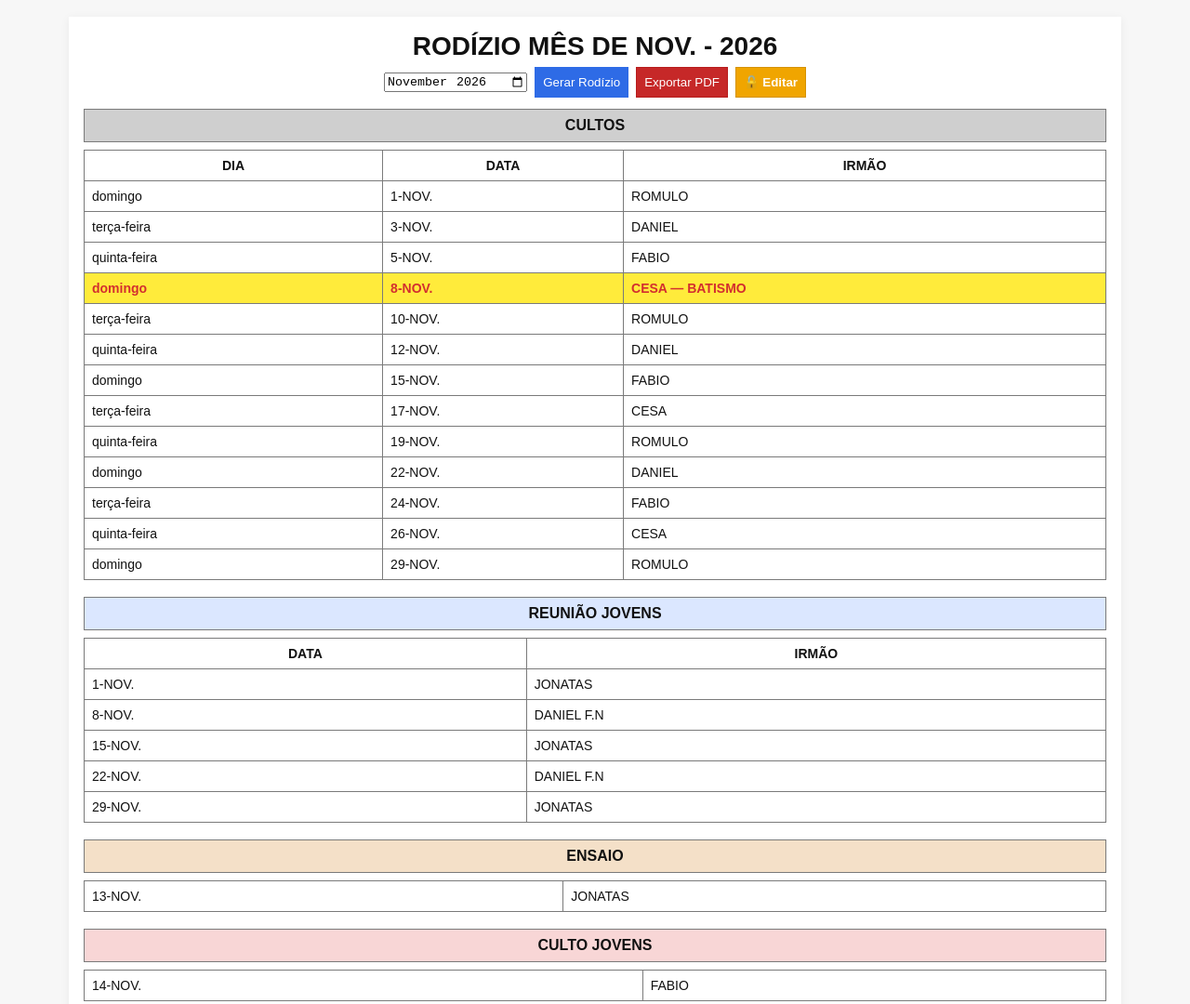
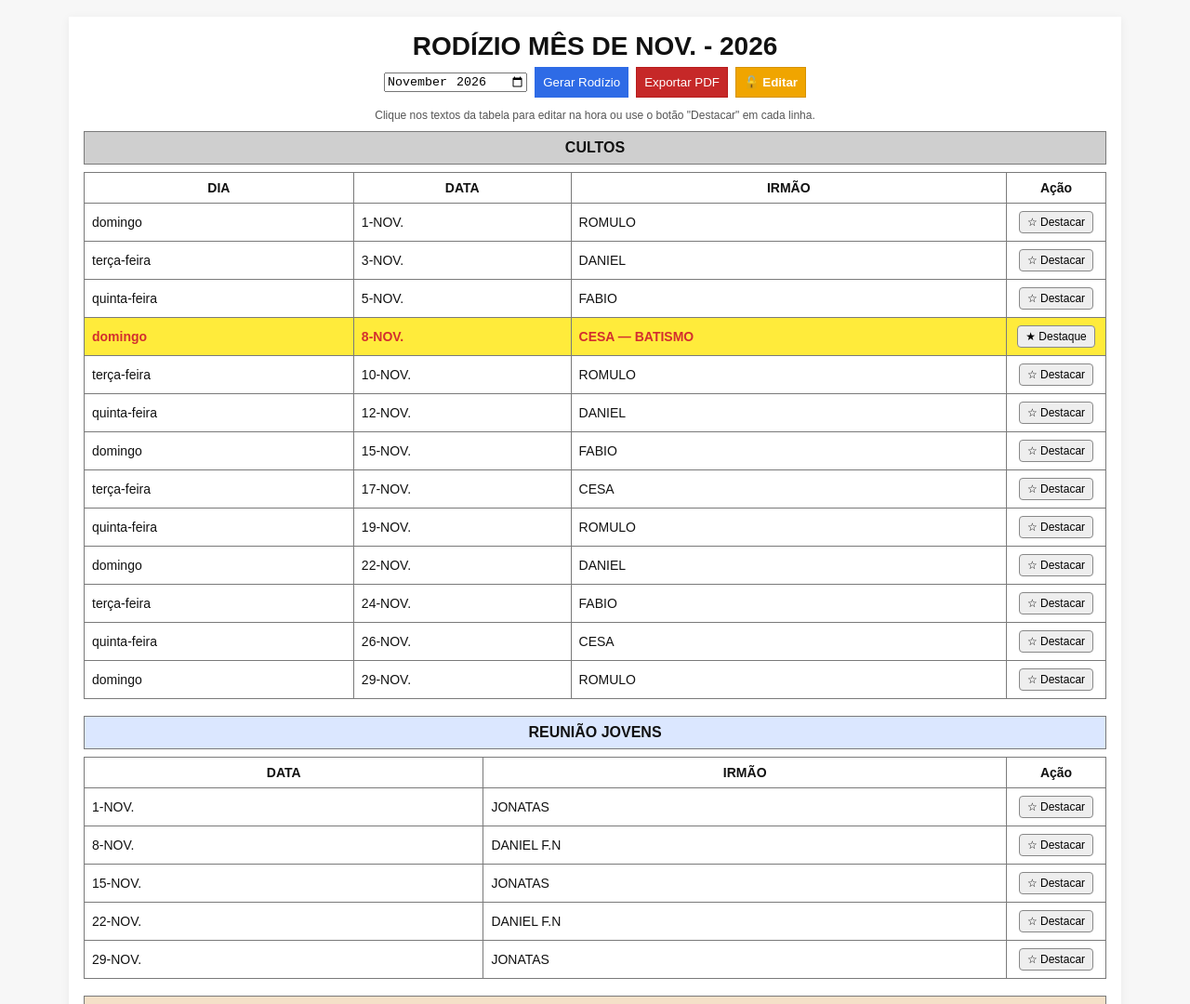
Before and after one commit to jocsajeize-tech/gerador-rodizio2, a plain HTML site: page index.html in a window 1280 px wide. Shown: the top 1080 px of the page at 93% size. Drawn offline with Linux system fonts and the light colour scheme.

Commit message:
Add action column to cultos and reuniao tables

```diff
--- a/index.html
+++ b/index.html
@@ -22,6 +22,9 @@
   table.sheet{width:100%;border-collapse:collapse;margin:8px 0 18px;font-size:14px}
   table.sheet th, table.sheet td{border:1px solid var(--border);padding:8px}
   .destaque-amarelo{background-color:#ffeb3b; font-weight:bold; color:#d32f2f;}
+  .editavel:focus{outline:2px solid #2e6be6; background:#fffbe6;}
+  .btn-destaque{padding:4px 8px; font-size:12px; border-radius:4px;}
+  .hint{text-align:center; font-size:12px; color:#555; margin-bottom:10px;}
 </style>
 <script src="https://cdnjs.cloudflare.com/ajax/libs/html2pdf.js/0.10.1/html2pdf.bundle.min.js"></script>
 </head>
@@ -34,6 +37,7 @@
     <button id="btnPDF" class="btn-pdf">Exportar PDF</button>
     <button id="btnLock" class="btn-lock" onclick="verificarSenha()">🔓 Editar</button>
   </div>
+  <div class="hint">Clique nos textos da tabela para editar na hora ou use o botão "Destacar" em cada linha.</div>
   <div id="painelEditores" class="panel">
     <div class="card">
         <label><strong>Culto (Dom/Ter/Qui)</strong></label><textarea id="opsCulto" class="oper">DANIEL&#10;FABIO&#10;CESA&#10;ROMULO</textarea>
@@ -73,6 +77,29 @@ function salvarDados() {
   localStorage.setItem('ccb_listas_salvas', JSON.stringify(dados));
 }
 
+function obterEdicoesMes(chaveMes) {
+  const todas = JSON.parse(localStorage.getItem('ccb_edicoes_tabela') || '{}');
+  return todas[chaveMes] || {};
+}
+
+function salvarEdicaoCelula(chaveMes, linhaId, campo, valor) {
+  const todas = JSON.parse(localStorage.getItem('ccb_edicoes_tabela') || '{}');
+  if (!todas[chaveMes]) todas[chaveMes] = {};
+  if (!todas[chaveMes][linhaId]) todas[chaveMes][linhaId] = {};
+  todas[chaveMes][linhaId][campo] = valor;
+  localStorage.setItem('ccb_edicoes_tabela', JSON.stringify(todas));
+}
+
+function alternarDestaqueLinha(chaveMes, linhaId) {
+  const todas = JSON.parse(localStorage.getItem('ccb_edicoes_tabela') || '{}');
+  if (!todas[chaveMes]) todas[chaveMes] = {};
+  if (!todas[chaveMes][linhaId]) todas[chaveMes][linhaId] = {};
+  const atual = !!todas[chaveMes][linhaId].destaque;
+  todas[chaveMes][linhaId].destaque = !atual;
+  localStorage.setItem('ccb_edicoes_tabela', JSON.stringify(todas));
+  gerarRodizio();
+}
+
 function contarEventos(ano1, mes1, ano2, mes2, diasDesejados) {
   let count = 0;
   let d1 = new Date(ano1, mes1, 1, 12);
@@ -89,10 +116,12 @@ function contarEventos(ano1, mes1, ano2, mes2, diasDesejados) {
 }
 
 function gerarRodizio() {
-  salvarDados(); // Salva as listas toda vez que o botão é clicado
+  salvarDados();
 
   const [y, m] = document.getElementById('monthPick').value.split('-').map(Number);
   const mi = m - 1;
+  const chaveMes = `${y}-${String(m).padStart(2,'0')}`;
+  const edicoes = obterEdicoesMes(chaveMes);
   document.getElementById('previewMes').textContent = monthShort[mi] + ' - ' + y;
 
   const oC = document.getElementById('opsCulto').value.split('\n').filter(s => s.trim() !== '');
@@ -114,30 +143,46 @@ function gerarRodizio() {
   let pE = ((diffMeses % oE.length) + oE.length) % oE.length;
   let pJ = ((diffMeses % oJ.length) + oJ.length) % oJ.length;
 
+  function renderLinha(linhaId, colunas, destaquePadrao) {
+    const ed = edicoes[linhaId] || {};
+    const destacado = ed.destaque !== undefined ? ed.destaque : destaquePadrao;
+    const cl = destacado ? "class='destaque-amarelo'" : "";
+    const tds = colunas.map((c, idx) => {
+      const val = ed['col' + idx] !== undefined ? ed['col' + idx] : c.texto;
+      return `<td class="editavel" contenteditable="true" onblur="salvarEdicaoCelula('${chaveMes}','${linhaId}','col${idx}',this.innerText.trim())">${val}</td>`;
+    }).join('');
+    const btn = `<td style="text-align:center; width:90px;"><button class="btn-destaque" onclick="alternarDestaqueLinha('${chaveMes}','${linhaId}')">${destacado ? '★ Destaque' : '☆ Destacar'}</button></td>`;
+    return `<tr ${cl}>${tds}${btn}</tr>`;
+  }
+
   // 1. CULTOS
-  let hC = `<div class="title-bar">CULTOS</div><table class="sheet"><tr><th>DIA</th><th>DATA</th><th>IRMÃO</th></tr>`;
+  let hC = `<div class="title-bar">CULTOS</div><table class="sheet"><tr><th>DIA</th><th>DATA</th><th>IRMÃO</th><th>Ação</th></tr>`;
   const doms = allDays.filter(d => d.getDay() === 0);
 
   allDays.forEach(dt => {
     if([0, 2, 4].includes(dt.getDay())){
-      let nome = oC[pC++ % oC.length], cl = "";
+      let nome = oC[pC++ % oC.length], destPadrao = false;
       let dataStr = dt.getDate() + '-' + monthShort[mi].toLowerCase().replace('.','');
 
-      // Auto Batismo
-      if (mi % 2 === 0 && dt.getDay() === 0 && doms.indexOf(dt) === 1) { nome += " — BATISMO"; cl = "class='destaque-amarelo'"; }
-      // Destaque Manual
-      dts.forEach(item => { if(item.includes(',') && item.split(',')[0].trim() == dataStr) { nome += " — " + item.split(',')[1]; cl = "class='destaque-amarelo'"; } });
+      if (mi % 2 === 0 && dt.getDay() === 0 && doms.indexOf(dt) === 1) { nome += " — BATISMO"; destPadrao = true; }
+      dts.forEach(item => { if(item.includes(',') && item.split(',')[0].trim() == dataStr) { nome += " — " + item.split(',')[1]; destPadrao = true; } });
 
-      hC += `<tr ${cl}><td>${dayName[dt.getDay()]}</td><td>${dt.getDate()}-${monthShort[mi]}</td><td>${nome}</td></tr>`;
+      const linhaId = `culto_${dt.getDate()}`;
+      hC += renderLinha(linhaId, [{texto: dayName[dt.getDay()]}, {texto: `${dt.getDate()}-${monthShort[mi]}`}, {texto: nome}], destPadrao);
     }
   });
 
   // 2. OUTROS
-  let hR = `<div class="title-bar" style="background:var(--blue)">REUNIÃO JOVENS</div><table class="sheet"><tr><th>DATA</th><th>IRMÃO</th></tr>` + allDays.filter(d=>d.getDay()==0).map(d=>`<tr><td>${d.getDate()}-${monthShort[mi]}</td><td>${oR[pR++ % oR.length]}</td></tr>`).join('') + `</table>`;
+  let hR = `<div class="title-bar" style="background:var(--blue)">REUNIÃO JOVENS</div><table class="sheet"><tr><th>DATA</th><th>IRMÃO</th><th>Ação</th></tr>` +
+    allDays.filter(d=>d.getDay()==0).map((d, idx) => renderLinha(`reuniao_${idx}`, [{texto: `${d.getDate()}-${monthShort[mi]}`}, {texto: oR[pR++ % oR.length]}], false)).join('') + `</table>`;
+
   let ensaioD = allDays.filter(d=>d.getDay()==5)[1];
-  let hE = `<div class="title-bar" style="background:var(--orange)">ENSAIO</div><table class="sheet"><tr><td>${ensaioD?.getDate()}-${monthShort[mi]}</td><td>${oE[pE] || ''}</td></tr></table>`;
+  let hE = `<div class="title-bar" style="background:var(--orange)">ENSAIO</div><table class="sheet"><tr><th>DATA</th><th>IRMÃO</th><th>Ação</th></tr>` +
+    renderLinha('ensaio_0', [{texto: ensaioD ? `${ensaioD.getDate()}-${monthShort[mi]}` : ''}, {texto: oE[pE] || ''}], false) + `</table>`;
+
   let cultoJD = allDays.filter(d=>d.getDay()==6)[1];
-  let hJ = `<div class="title-bar" style="background:var(--red)">CULTO JOVENS</div><table class="sheet"><tr><td>${cultoJD?.getDate()}-${monthShort[mi]}</td><td>${oJ[pJ] || ''}</td></tr></table>`;
+  let hJ = `<div class="title-bar" style="background:var(--red)">CULTO JOVENS</div><table class="sheet"><tr><th>DATA</th><th>IRMÃO</th><th>Ação</th></tr>` +
+    renderLinha('jovens_0', [{texto: cultoJD ? `${cultoJD.getDate()}-${monthShort[mi]}` : ''}, {texto: oJ[pJ] || ''}], false) + `</table>`;
 
   document.getElementById('resultArea').innerHTML = hC + "</table>" + hR + hE + hJ;
 }
@@ -150,7 +195,6 @@ function verificarSenha() {
 document.getElementById('btnGenerate').addEventListener('click', gerarRodizio);
 document.getElementById('btnPDF').addEventListener('click', () => html2pdf().from(document.getElementById("resultArea")).save());
 
-// Carrega os dados salvos antes de gerar a primeira vez
 carregarDados();
 
 document.getElementById('monthPick').value = new Date().getFullYear() + '-' + String(new Date().getMonth()+1).padStart(2,'0');
```
